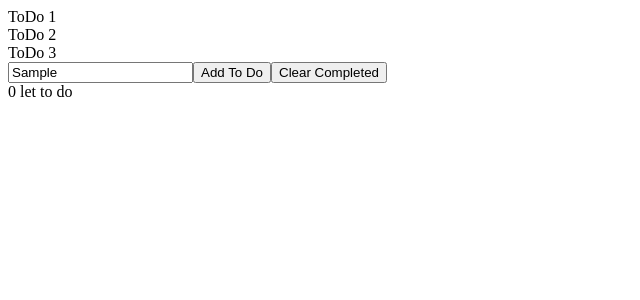
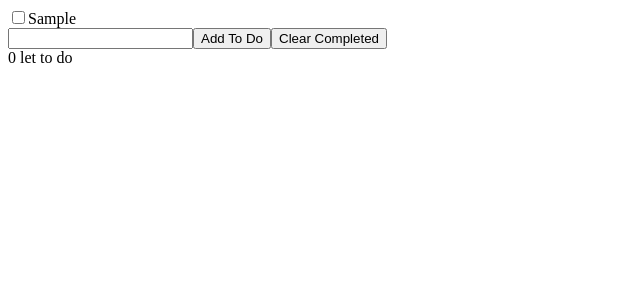
Before and after one commit to nafisK/ToDo-App-with-React, a React (Create React App) app: page / in a window 1280 px wide. Both pictures are taken after typing "Sample" into the empty fields and a click on the button "Add To Do". Shown: the top 300 px of the page, without its empty margins (0-640 px from the left). Built offline with nearby package versions, Linux system fonts and the light colour scheme.

Commit message:
implemented add to do function

```diff
--- a/src/App.js
+++ b/src/App.js
@@ -1,13 +1,32 @@
-import React, { useState } from "react";
+import React, { useState, useRef } from "react";
 import TodoList from "./TodoList";
 
 let App = () => {
-  const [todos, setTodos] = useState(["ToDo 1", "ToDo 2", "ToDo 3"]);
+  // const info = [
+  //   { id: 1, name: "To Do 1", complete: true },
+  //   { id: 2, name: "To Do 2", complete: false },
+  //   { id: 3, name: "To Do 3", complete: false },
+  // ];
+
+  const [todos, setTodos] = useState([]);
+  const todoNameRef = useRef();
+
+  const handleAddTodo = (e) => {
+    const name = todoNameRef.current.value;
+    if (name === "") return;
+
+    setTodos((prevTodos) => {
+      return [...prevTodos, { id: 1, name: name, complete: false }];
+    });
+
+    todoNameRef.current.value = null;
+  };
+
   return (
     <>
       <TodoList todos={todos} />
-      <input type="text" />
-      <button>Add To Do</button>
+      <input type="text" ref={todoNameRef} />
+      <button onClick={handleAddTodo}>Add To Do</button>
       <button>Clear Completed</button>
       <div>0 let to do </div>
     </>
--- a/src/Todo.js
+++ b/src/Todo.js
@@ -1,5 +1,12 @@
 import React from "react";
 
 export default function todo({ todo }) {
-  return <div>{todo}</div>;
+  return (
+    <div>
+      <label>
+        <input type="checkbox" checked={todo.complete} />
+        {todo.name}
+      </label>
+    </div>
+  );
 }
--- a/src/TodoList.js
+++ b/src/TodoList.js
@@ -3,6 +3,6 @@
 
 export default function TodoList({ todos }) {
   return todos.map((todo) => {
-    return <Todo todo={todo} />;
+    return <Todo todo={todo} key={todo.id} />;
   });
 }
```
